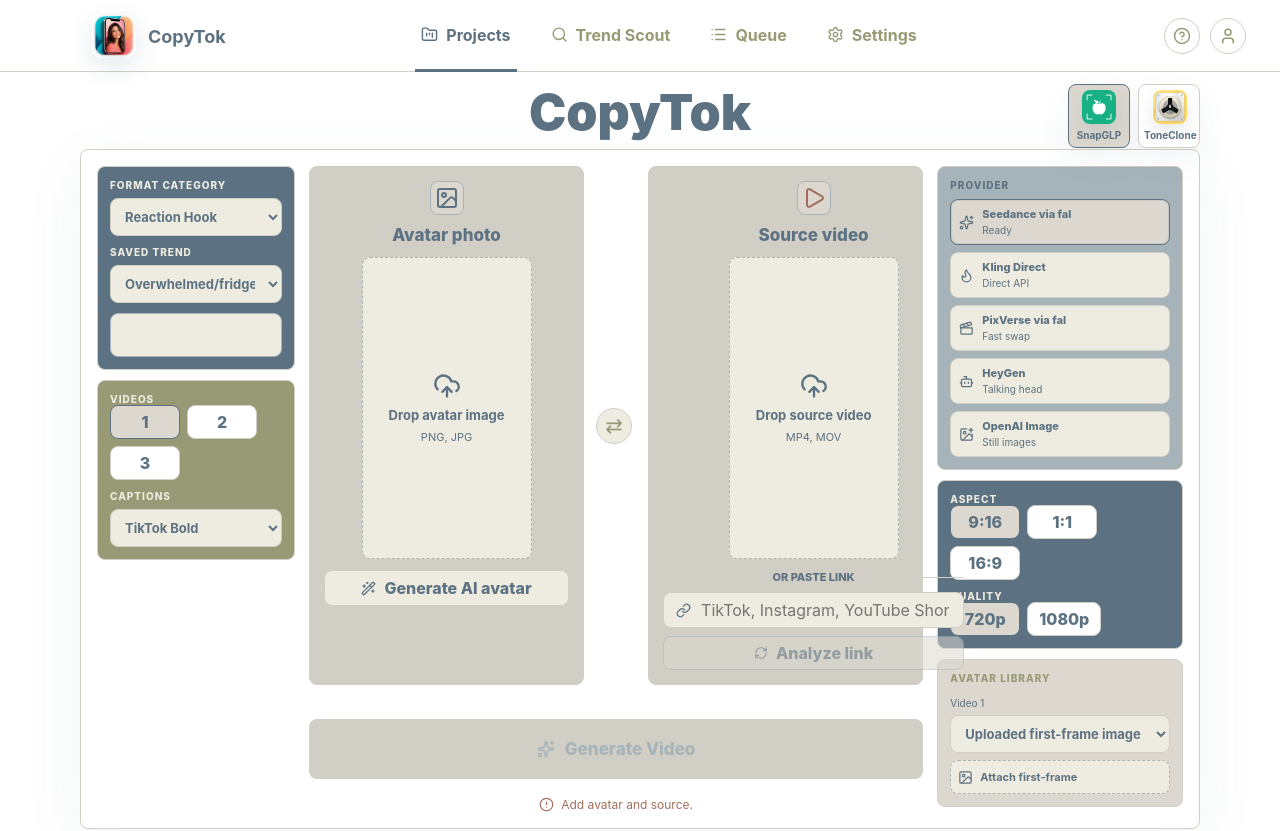
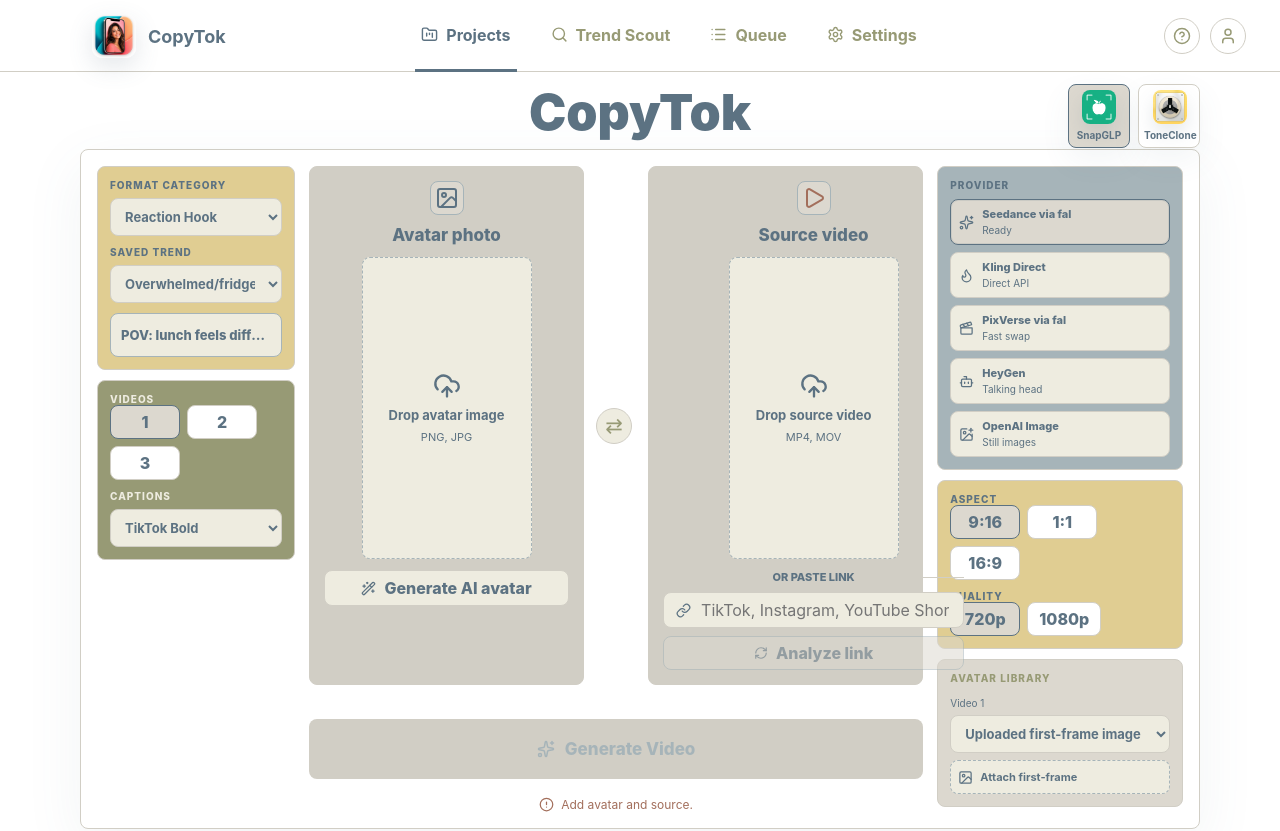
Before and after one commit to Andromeda-Labs-LLC/ugc-swap-studio, a React (Vite) app: page / in a window 1280 px wide. Shown: the top 831 px of the page. Built offline with nearby package versions, Linux system fonts and the light colour scheme.

Commit message:
Use citrus accent for CopyTok chips

```diff
--- a/src/App.css
+++ b/src/App.css
@@ -188,7 +188,7 @@
 }
 
 .left-rail .format-picker {
-  background: #5C7282;
+  background: #E0CD92;
 }
 
 .left-rail .batch-caption-controls {
@@ -203,18 +203,21 @@
 }
 
 .right-rail .output-controls {
-  background: #5C7282;
+  background: #E0CD92;
 }
 
 .right-rail .avatar-library-controls {
   background: #DCD8CF;
+}
+
+.left-rail .batch-caption-controls .planner-block > span {
+  color: #EEECE0;
 }
 
 .left-rail .format-picker .compact-field > span,
 .left-rail .format-picker .trend-preset-card strong,
-.left-rail .batch-caption-controls .planner-block > span,
 .right-rail .output-controls .planner-block > span {
-  color: #EEECE0;
+  color: #5C7282;
 }
 
 .compact-field,
```
